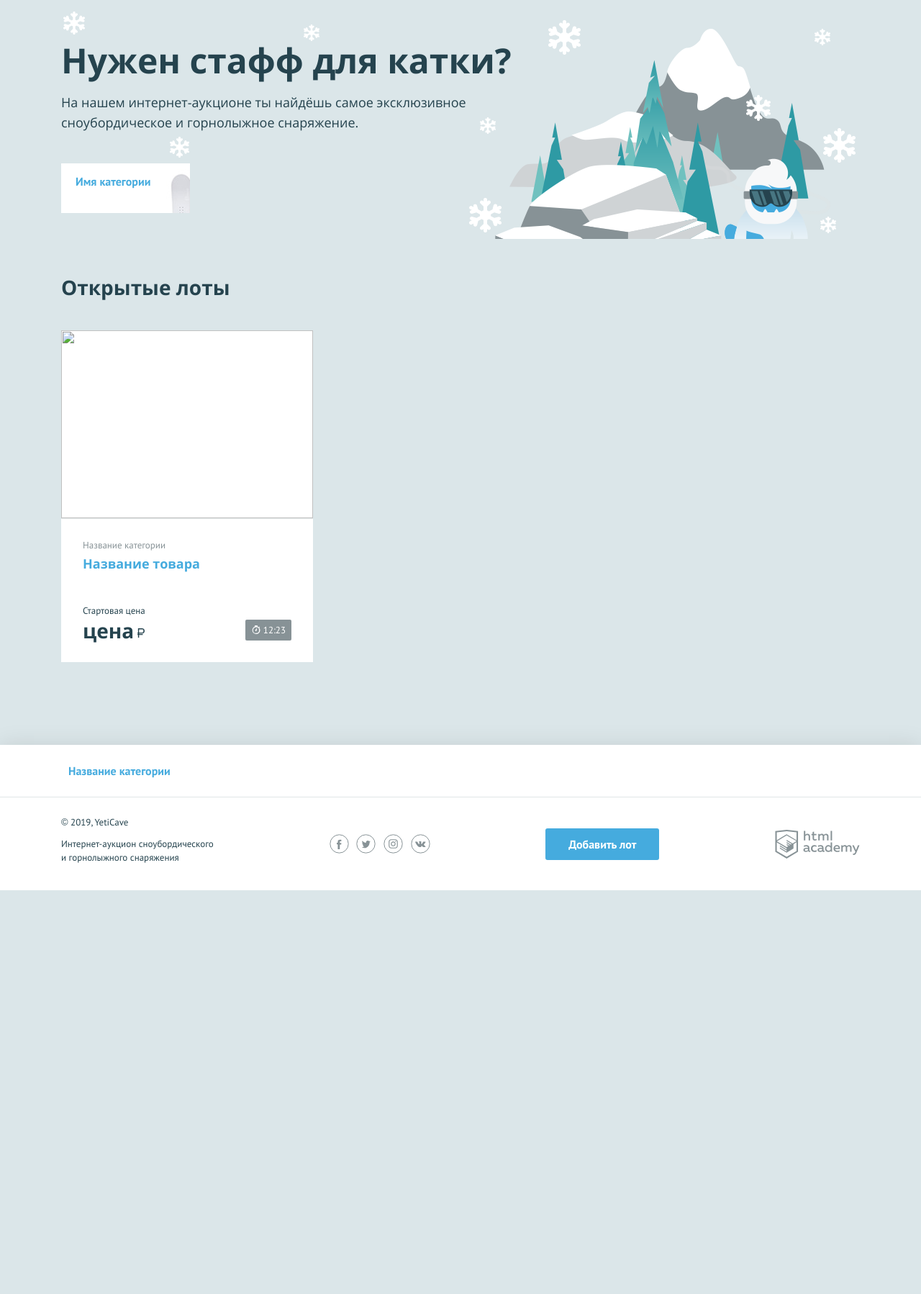
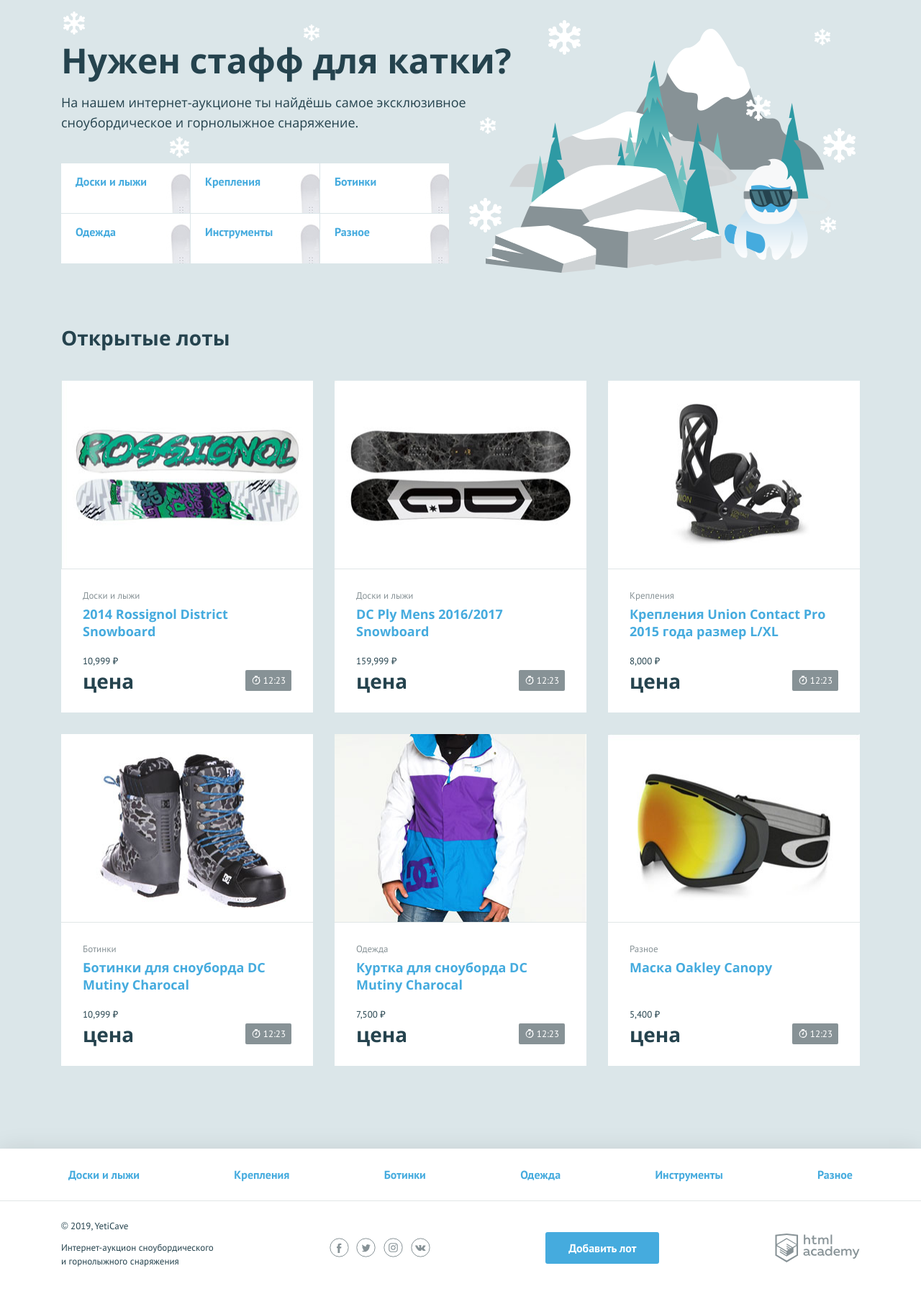
Before and after one commit to yaroslav-cibyr/1238695-yeticave-11, a PHP site: page / in a window 1280 px wide. Shown: the part 107-1905 px from the top of the page at 72% size. Before the commit the page ends 1344 px from the top, so only its background shows below. Run offline with PHP 8.4, Linux system fonts and the light colour scheme.

Commit message:
module2-task1

```diff
--- a/index.php
+++ b/index.php
@@ -1,7 +1,9 @@
 <?php
+declare(strict_types=1);
 $is_auth = rand(0, 1);
 
 $user_name = 'Ярослав';
+
 ?>
 <!DOCTYPE html>
 <html lang="ru">
@@ -48,16 +50,20 @@
             </nav>
         </div>
     </header>
-
+    <?php
+    $categories = ["Доски и лыжи", "Крепления", " Ботинки", " Одежда", " Инструменты", " Разное"];
+    ?>
     <main class="container">
         <section class="promo">
             <h2 class="promo__title">Нужен стафф для катки?</h2>
-        <p class="promo__text">На нашем интернет-аукционе ты найдёшь самое эксклюзивное сноубордическое и горнолыжное снаряжение.</p>
+            <p class="promo__text">На нашем интернет-аукционе ты найдёшь самое эксклюзивное сноубордическое и
+                горнолыжное снаряжение.</p>
             <ul class="promo__list">
-            <!--заполните этот список из массива категорий-->
+                <?php foreach ($categories as $category): ?>
                     <li class="promo__item promo__item--boards">
-                <a class="promo__link" href="pages/all-lots.html">Имя категории</a>
+                        <a class="promo__link" href="pages/all-lots.html"><?= $category ?></a>
                     </li>
+                <?php endforeach; ?>
             </ul>
         </section>
         <section class="lots">
@@ -65,18 +71,76 @@
                 <h2>Открытые лоты</h2>
             </div>
             <ul class="lots__list">
-            <!--заполните этот список из массива с товарами-->
+                <?php
+
+                $productes = [
+                    [
+                        "name" => "2014 Rossignol District Snowboard",
+                        "categories" => "Доски и лыжи",
+                        "price" => 10999,
+                        "img" => "img/lot-1.jpg",
+                    ],
+                    [
+                        "name" => "DC Ply Mens 2016/2017 Snowboard",
+                        "categories" => "Доски и лыжи",
+                        "price" => 159999,
+                        "img" => "img/lot-2.jpg",
+                    ],
+                    [
+                        "name" => "Крепления Union Contact Pro 2015 года размер L/XL",
+                        "categories" => "Крепления",
+                        "price" => 8000,
+                        "img" => "img/lot-3.jpg",
+                    ],
+                    [
+                        "name" => "Ботинки для сноуборда DC Mutiny Charocal",
+                        "categories" => "Ботинки",
+                        "price" => 10999,
+                        "img" => "img/lot-4.jpg",
+                    ],
+                    [
+                        "name" => "Куртка для сноуборда DC Mutiny Charocal",
+                        "categories" => "Одежда",
+                        "price" => 7500,
+                        "img" => "img/lot-5.jpg",
+                    ],
+                    [
+                        "name" => "Маска Oakley Canopy",
+                        "categories" => "Разное",
+                        "price" => 5400,
+                        "img" => "img/lot-6.jpg",
+                    ]
+                ];
+
+                ?>
+                <?php
+                function formatCost(int $cost): string
+                {
+                    $cost = ceil($cost);
+                    if ($cost >= 1000) {
+                        $cost = number_format($cost);
+                    }
+                    return $cost;
+                }
+
+
+                ?>
+                <?php foreach ($productes as $product): ?>
                     <li class="lots__item lot">
                         <div class="lot__image">
-                    <img src="" width="350" height="260" alt="">
+                            <img src="<?php echo $product["img"] ?>" width="350" height="260" alt="">
                         </div>
                         <div class="lot__info">
-                    <span class="lot__category">Название категории</span>
-                    <h3 class="lot__title"><a class="text-link" href="pages/lot.html">Название товара</a></h3>
+                            <span class="lot__category"><?php echo $product["categories"] ?></span>
+                            <h3 class="lot__title"><a class="text-link"
+                                                      href="pages/lot.html"><?php echo $product["name"] ?></a></h3>
                             <div class="lot__state">
                                 <div class="lot__rate">
-                            <span class="lot__amount">Стартовая цена</span>
-                            <span class="lot__cost">цена<b class="rub">р</b></span>
+
+                                    <span
+                                        class="lot__amount"><?php echo formatCost($product["price"]) . PHP_EOL . " ₽"; ?></span>
+                                    <span class="lot__cost">цена</span>
+
                                 </div>
                                 <div class="lot__timer timer">
                                     12:23
@@ -84,6 +148,7 @@
                             </div>
                         </div>
                     </li>
+                <?php endforeach; ?>
             </ul>
         </section>
     </main>
@@ -92,10 +157,11 @@
 <footer class="main-footer">
     <nav class="nav">
         <ul class="nav__list container">
-            <!--заполните этот список из массива категорий-->
+            <?php foreach ($categories as $category): ?>
                 <li class="nav__item">
-                <a href="pages/all-lots.html">Название категории</a>
+                    <a href="pages/all-lots.html"><?php echo $category ?></a>
                 </li>
+            <?php endforeach; ?>
         </ul>
     </nav>
     <div class="main-footer__bottom container">
@@ -107,22 +173,38 @@
             <span class="visually-hidden">Мы в соцсетях:</span>
             <a class="social__link social__link--facebook" href="#">
                 <span class="visually-hidden">Facebook</span>
-                <svg width="27" height="27" viewBox="0 0 27 27" xmlns="http://www.w3.org/2000/svg"><circle stroke="#879296" fill="none" cx="13.5" cy="13.5" r="12.667"/><path fill="#879296" d="M14.26 20.983h-2.816v-6.626H10.04v-2.28h1.404v-1.364c0-1.862.79-2.922 3.04-2.922h1.87v2.28h-1.17c-.876 0-.972.322-.972.916v1.14h2.212l-.245 2.28h-1.92v6.625z"/></svg>
+                <svg width="27" height="27" viewBox="0 0 27 27" xmlns="http://www.w3.org/2000/svg">
+                    <circle stroke="#879296" fill="none" cx="13.5" cy="13.5" r="12.667"/>
+                    <path fill="#879296"
+                          d="M14.26 20.983h-2.816v-6.626H10.04v-2.28h1.404v-1.364c0-1.862.79-2.922 3.04-2.922h1.87v2.28h-1.17c-.876 0-.972.322-.972.916v1.14h2.212l-.245 2.28h-1.92v6.625z"/>
+                </svg>
             </a>
             <span class="visually-hidden">,</span>
             <a class="social__link social__link--twitter" href="#">
                 <span class="visually-hidden">Twitter</span>
-                <svg width="27" height="27" viewBox="0 0 27 27" xmlns="http://www.w3.org/2000/svg"><circle stroke="#879296" fill="none" cx="13.5" cy="13.5" r="12.687"/><path fill="#879296" d="M18.38 10.572c.525-.336.913-.848 1.092-1.445-.485.305-1.02.52-1.58.635-.458-.525-1.12-.827-1.816-.83-1.388.063-2.473 1.226-2.44 2.615-.002.2.02.4.06.596-2.017-.144-3.87-1.16-5.076-2.78-.22.403-.335.856-.332 1.315-.01.865.403 1.68 1.104 2.188-.397-.016-.782-.13-1.123-.333-.03 1.207.78 2.272 1.95 2.567-.21.06-.43.09-.653.088-.155.015-.313.015-.47 0 .3 1.045 1.238 1.777 2.324 1.815-.864.724-1.956 1.12-3.083 1.122-.198.013-.397.013-.595 0 1.12.767 2.447 1.18 3.805 1.182 4.57 0 7.066-3.992 7.066-7.456v-.34c.49-.375.912-.835 1.24-1.357-.465.218-.963.36-1.473.42z"/></svg>
+                <svg width="27" height="27" viewBox="0 0 27 27" xmlns="http://www.w3.org/2000/svg">
+                    <circle stroke="#879296" fill="none" cx="13.5" cy="13.5" r="12.687"/>
+                    <path fill="#879296"
+                          d="M18.38 10.572c.525-.336.913-.848 1.092-1.445-.485.305-1.02.52-1.58.635-.458-.525-1.12-.827-1.816-.83-1.388.063-2.473 1.226-2.44 2.615-.002.2.02.4.06.596-2.017-.144-3.87-1.16-5.076-2.78-.22.403-.335.856-.332 1.315-.01.865.403 1.68 1.104 2.188-.397-.016-.782-.13-1.123-.333-.03 1.207.78 2.272 1.95 2.567-.21.06-.43.09-.653.088-.155.015-.313.015-.47 0 .3 1.045 1.238 1.777 2.324 1.815-.864.724-1.956 1.12-3.083 1.122-.198.013-.397.013-.595 0 1.12.767 2.447 1.18 3.805 1.182 4.57 0 7.066-3.992 7.066-7.456v-.34c.49-.375.912-.835 1.24-1.357-.465.218-.963.36-1.473.42z"/>
+                </svg>
             </a>
             <span class="visually-hidden">,</span>
             <a class="social__link social__link--instagram" href="#">
                 <span class="visually-hidden">Instagram</span>
-                <svg width="27" height="27" viewBox="0 0 27 27" xmlns="http://www.w3.org/2000/svg"><circle stroke="#879296" fill="none" cx="13.5" cy="13.5" r="12.687"/><path fill="#879296" d="M13.5 8.3h2.567c.403.002.803.075 1.18.213.552.213.988.65 1.2 1.2.14.38.213.778.216 1.18v5.136c-.003.403-.076.803-.215 1.18-.213.552-.65.988-1.2 1.2-.378.14-.778.213-1.18.216h-5.135c-.403-.003-.802-.076-1.18-.215-.552-.214-.988-.65-1.2-1.2-.14-.38-.212-.78-.215-1.182V13.46v-2.566c.003-.403.076-.802.214-1.18.213-.552.65-.988 1.2-1.2.38-.14.778-.212 1.18-.215H13.5m0-1.143h-2.616c-.526.01-1.048.108-1.54.292-.853.33-1.527 1-1.856 1.854-.184.493-.283 1.014-.292 1.542v5.232c.01.526.108 1.048.292 1.54.33.853 1.003 1.527 1.855 1.856.493.184 1.015.283 1.54.293H16.117c.527-.01 1.048-.11 1.54-.293.854-.33 1.527-1.003 1.856-1.855.184-.493.283-1.015.293-1.54V13.46v-2.614c-.01-.528-.11-1.05-.293-1.542-.33-.853-1.002-1.525-1.855-1.855-.493-.185-1.014-.283-1.54-.293-.665.01-.89 0-2.617 0zm0 3.093c-2.51.007-4.07 2.73-2.808 4.898 1.26 2.17 4.398 2.16 5.645-.017.285-.495.434-1.058.433-1.63-.006-1.8-1.47-3.256-3.27-3.25zm0 5.378c-1.63-.007-2.64-1.777-1.82-3.185.823-1.41 2.86-1.4 3.67.017.18.316.276.675.278 1.04.006 1.177-.95 2.133-2.128 2.128zm4.118-5.524c0 .58-.626.94-1.127.65-.5-.29-.5-1.012 0-1.3.116-.067.245-.102.378-.102.418-.005.76.333.76.752z"/></svg>
+                <svg width="27" height="27" viewBox="0 0 27 27" xmlns="http://www.w3.org/2000/svg">
+                    <circle stroke="#879296" fill="none" cx="13.5" cy="13.5" r="12.687"/>
+                    <path fill="#879296"
+                          d="M13.5 8.3h2.567c.403.002.803.075 1.18.213.552.213.988.65 1.2 1.2.14.38.213.778.216 1.18v5.136c-.003.403-.076.803-.215 1.18-.213.552-.65.988-1.2 1.2-.378.14-.778.213-1.18.216h-5.135c-.403-.003-.802-.076-1.18-.215-.552-.214-.988-.65-1.2-1.2-.14-.38-.212-.78-.215-1.182V13.46v-2.566c.003-.403.076-.802.214-1.18.213-.552.65-.988 1.2-1.2.38-.14.778-.212 1.18-.215H13.5m0-1.143h-2.616c-.526.01-1.048.108-1.54.292-.853.33-1.527 1-1.856 1.854-.184.493-.283 1.014-.292 1.542v5.232c.01.526.108 1.048.292 1.54.33.853 1.003 1.527 1.855 1.856.493.184 1.015.283 1.54.293H16.117c.527-.01 1.048-.11 1.54-.293.854-.33 1.527-1.003 1.856-1.855.184-.493.283-1.015.293-1.54V13.46v-2.614c-.01-.528-.11-1.05-.293-1.542-.33-.853-1.002-1.525-1.855-1.855-.493-.185-1.014-.283-1.54-.293-.665.01-.89 0-2.617 0zm0 3.093c-2.51.007-4.07 2.73-2.808 4.898 1.26 2.17 4.398 2.16 5.645-.017.285-.495.434-1.058.433-1.63-.006-1.8-1.47-3.256-3.27-3.25zm0 5.378c-1.63-.007-2.64-1.777-1.82-3.185.823-1.41 2.86-1.4 3.67.017.18.316.276.675.278 1.04.006 1.177-.95 2.133-2.128 2.128zm4.118-5.524c0 .58-.626.94-1.127.65-.5-.29-.5-1.012 0-1.3.116-.067.245-.102.378-.102.418-.005.76.333.76.752z"/>
+                </svg>
             </a>
             <span class="visually-hidden">,</span>
             <a class="social__link social__link--vkontakte" href="#">
                 <span class="visually-hidden">Вконтакте</span>
-                <svg width="27" height="27" viewBox="0 0 27 27" xmlns="http://www.w3.org/2000/svg"><circle stroke="#879296" fill="none" cx="13.5" cy="13.5" r="12.666"/><path fill="#879296" d="M13.92 18.07c.142-.016.278-.074.39-.166.077-.107.118-.237.116-.37 0 0 0-1.13.516-1.296.517-.165 1.208 1.09 1.95 1.58.276.213.624.314.973.28h1.95s.973-.057.525-.837c-.38-.62-.865-1.17-1.432-1.626-1.208-1.1-1.043-.916.41-2.816.886-1.16 1.236-1.86 1.13-2.163-.108-.302-.76-.214-.76-.214h-2.164c-.092-.026-.19-.026-.282 0-.083.058-.15.135-.195.225-.224.57-.49 1.125-.8 1.656-.973 1.61-1.344 1.697-1.51 1.59-.37-.234-.272-.975-.272-1.433 0-1.56.243-2.202-.468-2.377-.32-.075-.647-.108-.974-.098-.604-.052-1.213.01-1.793.186-.243.116-.438.38-.32.4.245.018.474.13.642.31.152.303.225.638.214.975 0 0 .127 1.832-.302 2.056-.43.223-.692-.167-1.55-1.618-.29-.506-.547-1.03-.77-1.57-.038-.09-.098-.17-.174-.233-.1-.065-.214-.108-.332-.128H6.485s-.312 0-.42.137c-.106.135 0 .36 0 .36.87 2 2.022 3.868 3.42 5.543.923.996 2.21 1.573 3.567 1.598z"/></svg>
+                <svg width="27" height="27" viewBox="0 0 27 27" xmlns="http://www.w3.org/2000/svg">
+                    <circle stroke="#879296" fill="none" cx="13.5" cy="13.5" r="12.666"/>
+                    <path fill="#879296"
+                          d="M13.92 18.07c.142-.016.278-.074.39-.166.077-.107.118-.237.116-.37 0 0 0-1.13.516-1.296.517-.165 1.208 1.09 1.95 1.58.276.213.624.314.973.28h1.95s.973-.057.525-.837c-.38-.62-.865-1.17-1.432-1.626-1.208-1.1-1.043-.916.41-2.816.886-1.16 1.236-1.86 1.13-2.163-.108-.302-.76-.214-.76-.214h-2.164c-.092-.026-.19-.026-.282 0-.083.058-.15.135-.195.225-.224.57-.49 1.125-.8 1.656-.973 1.61-1.344 1.697-1.51 1.59-.37-.234-.272-.975-.272-1.433 0-1.56.243-2.202-.468-2.377-.32-.075-.647-.108-.974-.098-.604-.052-1.213.01-1.793.186-.243.116-.438.38-.32.4.245.018.474.13.642.31.152.303.225.638.214.975 0 0 .127 1.832-.302 2.056-.43.223-.692-.167-1.55-1.618-.29-.506-.547-1.03-.77-1.57-.038-.09-.098-.17-.174-.233-.1-.065-.214-.108-.332-.128H6.485s-.312 0-.42.137c-.106.135 0 .36 0 .36.87 2 2.022 3.868 3.42 5.543.923.996 2.21 1.573 3.567 1.598z"/>
+                </svg>
             </a>
         </div>
         <a class="main-footer__add-lot button" href="add-lot.html">Добавить лот</a>
```
Lines whose indentation alone changed are shown as unchanged.
